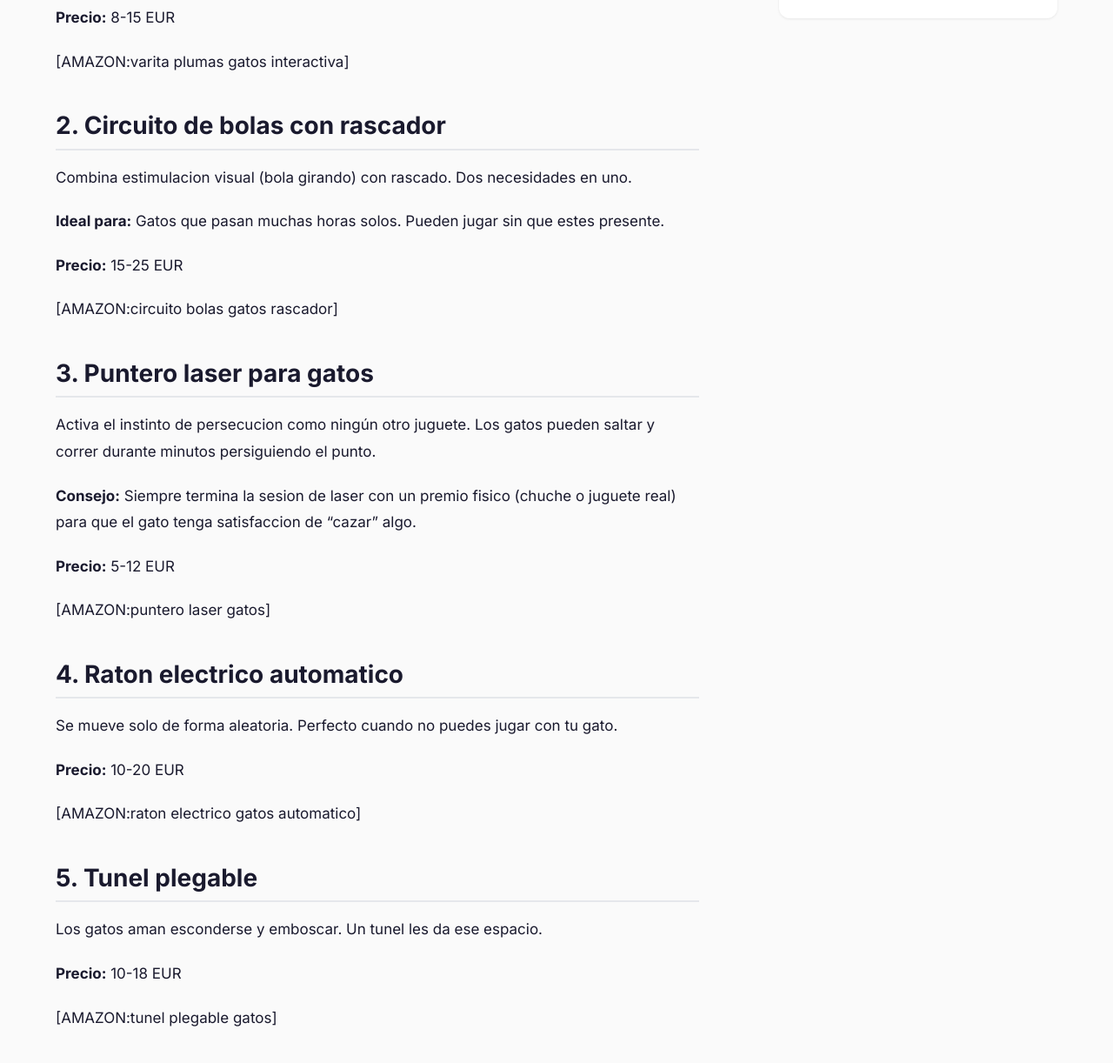
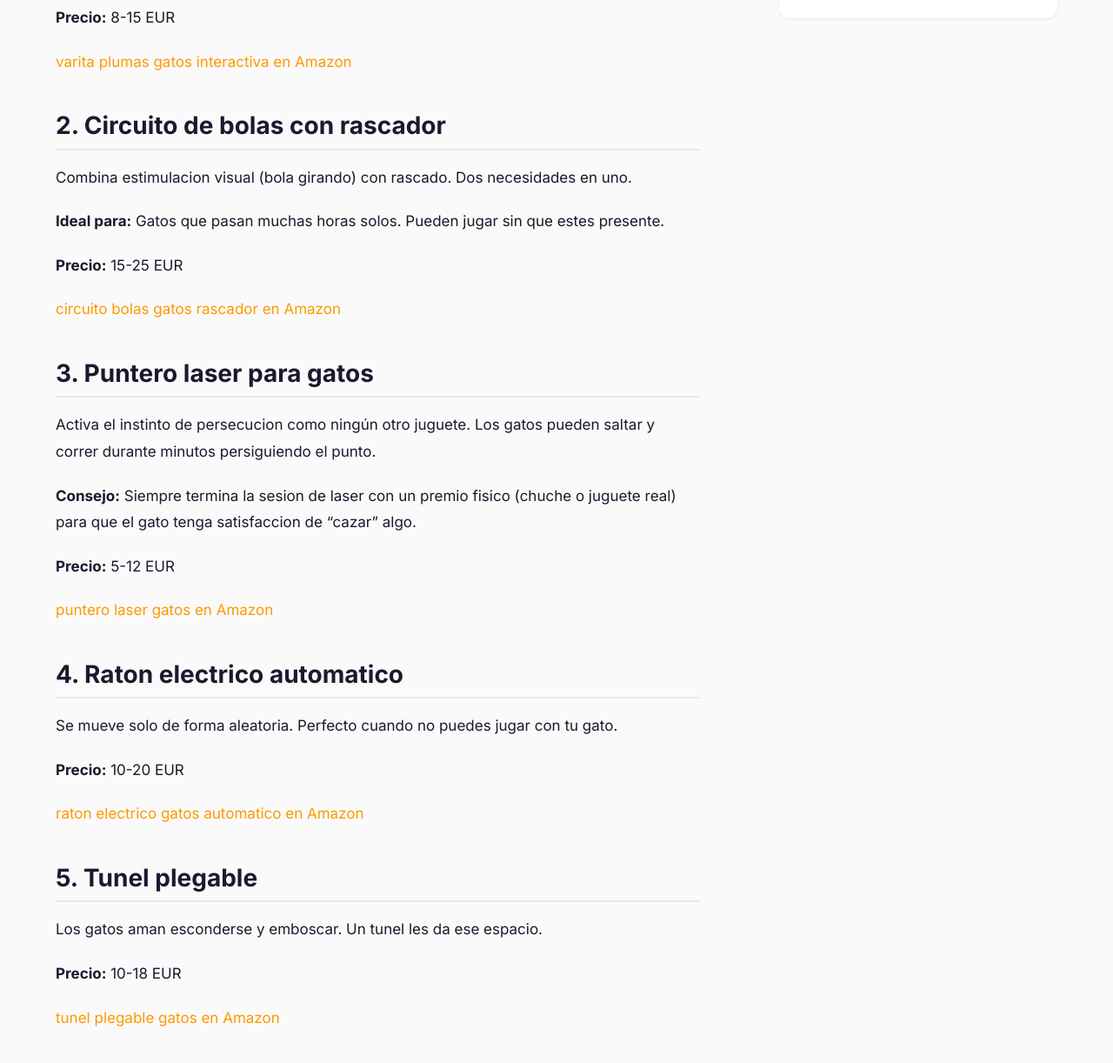
Before and after one commit to donpapaya14/catbrothers-web, an Astro site: page /blog/mejores-juguetes-para-gatos-amazon in a window 1280 px wide. Shown: the part 1030-2252 px from the top of the page at 87% size. Built offline with nearby package versions, Linux system fonts and the light colour scheme; Astro itself is replaced by a stand-in of ours.

Commit message:
fix: Amazon links en seed article

```diff
--- a/src/content/blog/mejores-juguetes-para-gatos-amazon.md
+++ b/src/content/blog/mejores-juguetes-para-gatos-amazon.md
@@ -25,7 +25,7 @@ El clasico que nunca falla. Las varitas con plumas simulan el movimiento de una
 
 **Precio:** 8-15 EUR
 
-[AMAZON:varita plumas gatos interactiva]
+[varita plumas gatos interactiva en Amazon](https://www.amazon.es/s?k=varita+plumas+gatos+interactiva&tag=vladys-21)
 
 ## 2. Circuito de bolas con rascador
 
@@ -35,7 +35,7 @@ Combina estimulacion visual (bola girando) con rascado. Dos necesidades en uno.
 
 **Precio:** 15-25 EUR
 
-[AMAZON:circuito bolas gatos rascador]
+[circuito bolas gatos rascador en Amazon](https://www.amazon.es/s?k=circuito+bolas+gatos+rascador&tag=vladys-21)
 
 ## 3. Puntero laser para gatos
 
@@ -45,7 +45,7 @@ Activa el instinto de persecucion como ningún otro juguete. Los gatos pueden sa
 
 **Precio:** 5-12 EUR
 
-[AMAZON:puntero laser gatos]
+[puntero laser gatos en Amazon](https://www.amazon.es/s?k=puntero+laser+gatos&tag=vladys-21)
 
 ## 4. Raton electrico automatico
 
@@ -53,7 +53,7 @@ Se mueve solo de forma aleatoria. Perfecto cuando no puedes jugar con tu gato.
 
 **Precio:** 10-20 EUR
 
-[AMAZON:raton electrico gatos automatico]
+[raton electrico gatos automatico en Amazon](https://www.amazon.es/s?k=raton+electrico+gatos+automatico&tag=vladys-21)
 
 ## 5. Tunel plegable
 
@@ -61,7 +61,7 @@ Los gatos aman esconderse y emboscar. Un tunel les da ese espacio.
 
 **Precio:** 10-18 EUR
 
-[AMAZON:tunel plegable gatos]
+[tunel plegable gatos en Amazon](https://www.amazon.es/s?k=tunel+plegable+gatos&tag=vladys-21)
 
 ## Preguntas frecuentes
 
```
